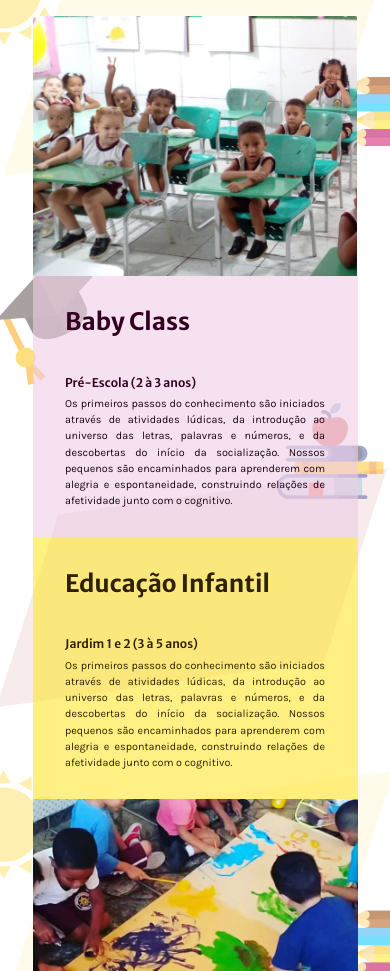
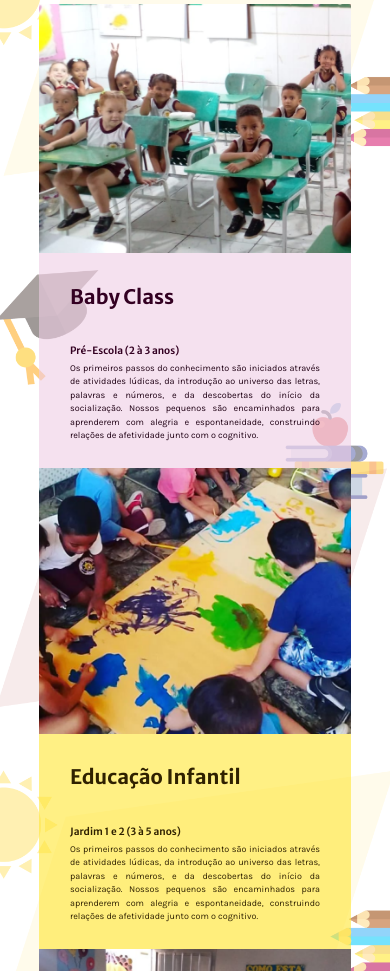
Before and after one commit to AbreuRenan/CISB, a plain HTML site: page estude.html in a window 390 px wide. Shown: the part 513-1484 px from the top of the page. Drawn offline with Linux system fonts and the light colour scheme.

Commit message:
atualizado CSS

```diff
--- a/css/global.css
+++ b/css/global.css
@@ -159,12 +159,6 @@ div.card-diferenciais {
     border-radius: 6px;
 }
 
-@media screen and (max-width: 680px) {
-    div.containerdocard {
-        height: 340px;
-    }
-}
-
 /*######### Fim index.html ########## */
 
 /*######### Start estude.html ########## */
@@ -177,13 +171,13 @@ div.segmentos {
     height: 100%;
     width: 100%;
 }
-div .segmentos:nth-of-type(2) article {
+div #babyclass {
     background-color: #EFCDE499
 }
-div .segmentos:nth-of-type(3) article {
+div #infantilclass {
     background-color: #FFE73399
 }
-div .segmentos:last-of-type article {
+div #fundamentalclass {
     background-color: #9CDBFF99
 }
 
@@ -209,3 +203,21 @@ div.texto-como-chegar {
     justify-content: center;
     align-items: center;
 }
+
+.flex {
+    display: flex;
+    flex-wrap: wrap;
+    margin: 0;
+    align-content: center;
+    justify-content: center;
+    align-items: stretch;
+}
+
+@media screen and (max-width: 567px) {
+    div.containerdocard {
+        height: 340px;
+    }
+    .reverse {
+        flex-direction: column-reverse;
+    }
+}
--- a/css/tipografia.css
+++ b/css/tipografia.css
@@ -92,14 +92,7 @@ div.col-CISB p, div.col-Horario p  {
     color: var(--cor-cy5);
     font-family: 'Merriweather Sans';
 }
-@media screen and (max-width: 680px) {
-    :root {
-        font-size: 12px;
-    }
-    p.card-descricao {
-        font-size: 1.3rem;
-    }
-}
+
 /*######### Fim index.html ########## */
 
 /*######### Start estude.html ########## */
@@ -167,3 +160,16 @@ div.texto-como-chegar p {
     text-align: left;
     white-space: nowrap;
 }
+
+
+@media screen and (max-width: 680px) {
+    :root {
+        font-size: 10px;
+    }
+    p.card-descricao {
+        font-size: 1.4rem;
+    }
+    .card-textos {
+        font-size: 12px;
+    }
+}
--- a/estude.html
+++ b/estude.html
@@ -57,6 +57,8 @@
         <section class="s-segmentos container-fluid text-center">
             <div class="row justify-content-center">
                 <h2 class="karla-display">Segmentos</h2>
+
+                <div class="flex">
                     <div class="segmentos col-10 col-sm-6">
                         <img src="./imgs/Ed_infantil.png" alt="">
                     </div>
@@ -66,18 +68,23 @@
                             <h4>Pré-Escola (2 à 3 anos)</h4>
                             <p>Os primeiros passos do conhecimento são iniciados através de atividades lúdicas, da
                                 introdução ao universo das letras, palavras e números, e da descobertas do início da
-                            socialização. Nossos pequenos são encaminhados para aprenderem com alegria e espontaneidade,
+                                socialização. Nossos pequenos são encaminhados para aprenderem com alegria e
+                                espontaneidade,
                                 construindo relações de afetividade junto com o cognitivo.
                             </p>
                         </article>
                     </div>
+                </div>
+
+                <div class="flex reverse">
                     <div class="segmentos col-10 col-sm-6">
                         <article id="infantilclass" class="texto-segmentos">
                             <h3>Educação Infantil</h3>
                             <h4>Jardim 1 e 2 (3 à 5 anos)</h4>
                             <p>Os primeiros passos do conhecimento são iniciados através de atividades lúdicas, da
                                 introdução ao universo das letras, palavras e números, e da descobertas do início da
-                            socialização. Nossos pequenos são encaminhados para aprenderem com alegria e espontaneidade,
+                                socialização. Nossos pequenos são encaminhados para aprenderem com alegria e
+                                espontaneidade,
                                 construindo relações de afetividade junto com o cognitivo.
                             </p>
                         </article>
@@ -85,6 +92,9 @@
                     <div class="segmentos col-10 col-sm-6">
                         <img src="./imgs/Ed_fundamental.png" alt="">
                     </div>
+                </div>
+
+                <div class="flex">
                     <div class="segmentos col-10 col-sm-6">
                         <img src="./imgs/Ed_baby.png" alt="">
                     </div>
@@ -93,13 +103,16 @@
                             <h3>Ensino Fundamental 1</h3>
                             <h4>Anos Iniciais (1º ao 5º ano)</h4>
                             <p>Os dois primeiros anos do Ensino Fundamental 1, em sua ação pedagógica, objetivam a
-                            alfabetização, garantindo amplas oportunidades para que os alunos se apropriem do sistema de
+                                alfabetização, garantindo amplas oportunidades para que os alunos se apropriem do
+                                sistema de
                                 escrita alfabética de modo articulado ao desenvolvimento das habilidades de leitura e
                                 escrita.
-                            Nas fases seguintes (3º, 4º e 5º ano) entramos no processo de aprendizagem com foco maior,
+                                Nas fases seguintes (3º, 4º e 5º ano) entramos no processo de aprendizagem com foco
+                                maior,
                                 tanto na qualidade de aprendizagem do conteúdo escolar quanto na formação humana de cada
                                 individuo.</p>
                         </article>
+                    </div>
                 </div>
             </div>
         </section>
```
Lines whose indentation alone changed are shown as unchanged.
